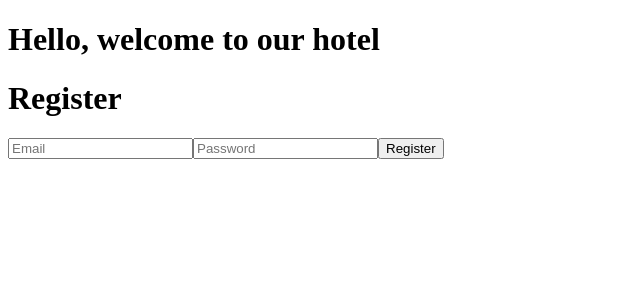
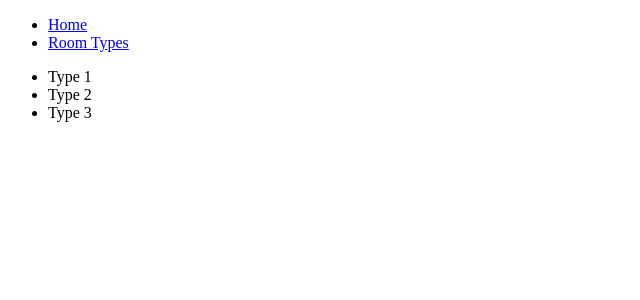
Before and after one commit to paulcap510/FastAPI-Hotel, a React (Vite) app in the folder frontend/: page /room-types in a window 1280 px wide. Shown: the top 300 px of the page, without its empty margins (0-640 px from the left). Built offline with nearby package versions, Linux system fonts and the light colour scheme.

Commit message:
Updated frontend

```diff
--- a/frontend/package.json
+++ b/frontend/package.json
@@ -11,7 +11,8 @@
   },
   "dependencies": {
     "react": "^18.3.1",
-    "react-dom": "^18.3.1"
+    "react-dom": "^18.3.1",
+    "react-router-dom": "^6.26.1"
   },
   "devDependencies": {
     "@eslint/js": "^9.9.0",
--- a/frontend/src/App.tsx
+++ b/frontend/src/App.tsx
@@ -1,14 +1,19 @@
+import React from 'react';
+import { BrowserRouter as Router, Route, Routes } from 'react-router-dom';
+import Navbar from './components/Navbar';
 import Register from './components/Register';
+import RoomTypes from './components/RoomTypes';
 
-function App() {
+const App: React.FC = () => {
   return (
-    <div className="App">
-      <header className="App-header">
-        <h1>Hello, welcome to our hotel</h1>
-        <Register />
-      </header>
-    </div>
+    <Router>
+      <Navbar />
+      <Routes>
+        <Route path="/" element={<Register />} />
+        <Route path="/room-types" element={<RoomTypes />} />
+      </Routes>
+    </Router>
   );
-}
+};
 
 export default App;
--- /dev/null
+++ b/frontend/src/components/Navbar.tsx
@@ -0,0 +1,19 @@
+import React from 'react';
+import { Link } from 'react-router-dom';
+
+const Navbar: React.FC = () => {
+  return (
+    <nav>
+      <ul>
+        <li>
+          <Link to="/">Home</Link>
+        </li>
+        <li>
+          <Link to="/room-types">Room Types</Link>
+        </li>
+      </ul>
+    </nav>
+  );
+};
+
+export default Navbar;
--- /dev/null
+++ b/frontend/src/components/RoomTypes.tsx
@@ -0,0 +1,12 @@
+const RoomTypes: React.FC = () => {
+  return (
+    <div className="room-types">
+      <ul>
+        <li>Type 1</li>
+        <li>Type 2</li>
+        <li>Type 3</li>
+      </ul>
+    </div>
+  );
+};
+export default RoomTypes;
```
Also changed, not shown: 1 other file (tests, documents, lock files or other folders).
